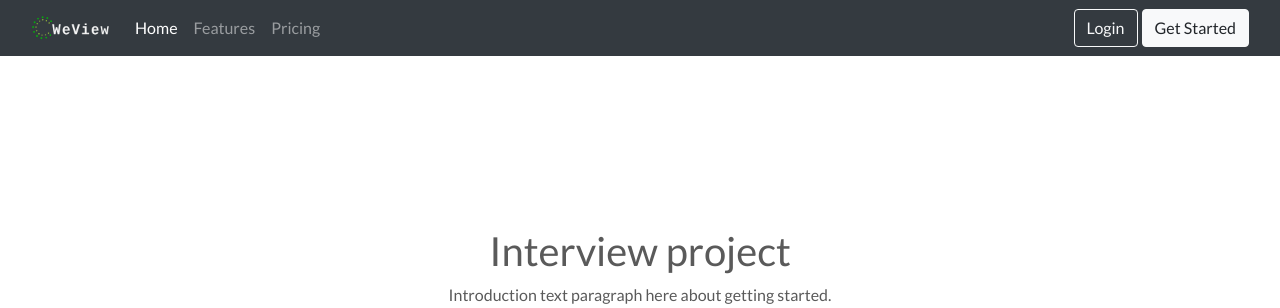
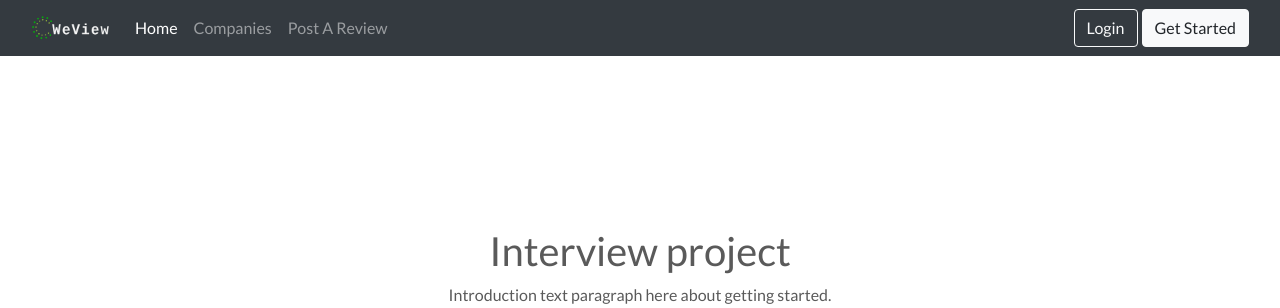
Before and after one commit to dval18/WeView, a Flask app: page / in a window 1280 px wide. Shown: the top 308 px of the page. Run offline with Flask 2, Linux system fonts and the light colour scheme; some libraries are stand-ins or nearby versions.

Commit message:
fixed button functionality on home page

```diff
--- a/templates/home.html
+++ b/templates/home.html
@@ -28,10 +28,10 @@
                             <a class="nav-link active" href="/home">Home <span class="sr-only">(current)</span></a>
                         </li>
                         <li class="nav-item">
-                            <a class="nav-link" href="#">Features</a>
+                            <a class="nav-link" href="/reviews">Companies</a>
                         </li>
                         <li class="nav-item">
-                            <a class="nav-link" href="#">Pricing</a>
+                            <a class="nav-link" href="/post">Post A Review</a>
                         </li>
                     </ul>
                     <ul class="nav navbar-nav me-auto mb-2 mb-md-0">
@@ -54,7 +54,7 @@
                     <h1>Interview project</h1>
                     <p>Introduction text paragraph here about getting started.</p>
                     <br></br>
-                    <a class="btn btn-dark btn-lg" href="#" role="button">Get Started</a>
+                    <a class="btn btn-dark btn-lg" href="/register" role="button">Get Started</a>
                 </div>
             </div>
         </div>
```
